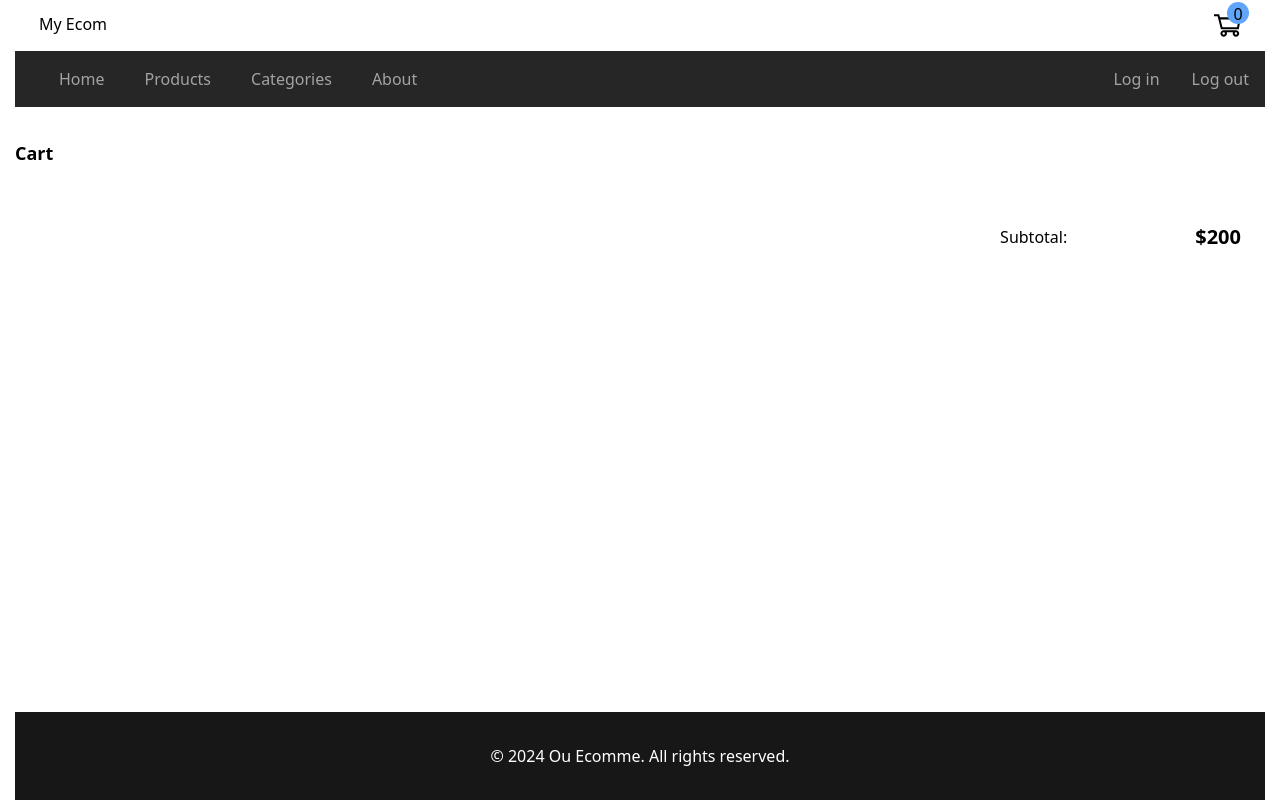
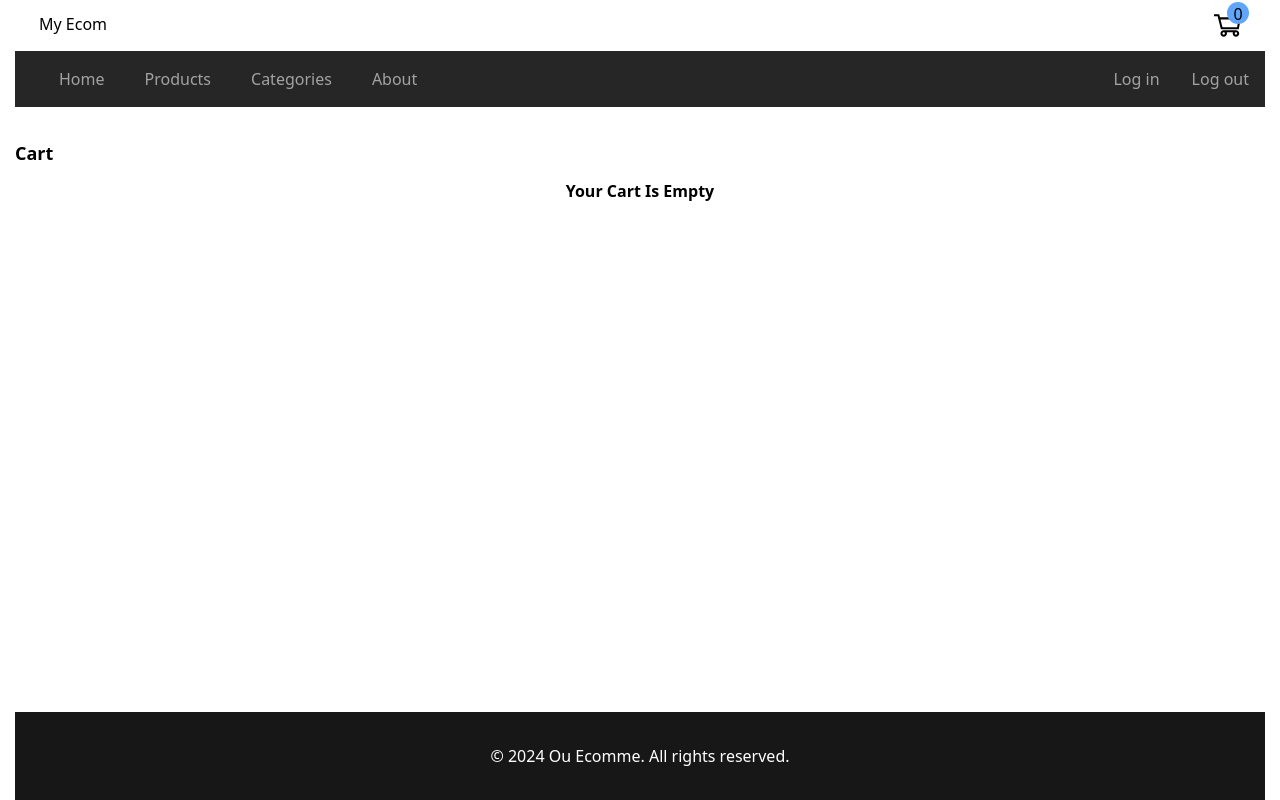
Before and after one commit to MoohamedPK/Ecomme-app, a React (Vite) app: page /cart in a window 1280 px wide. Built offline with nearby package versions, Linux system fonts and the light colour scheme.

Commit message:
finish the cart functions

```diff
--- a/src/components/eCommerce/CartItemsList/CartItemsList.tsx
+++ b/src/components/eCommerce/CartItemsList/CartItemsList.tsx
@@ -2,11 +2,12 @@ import { TProduct } from "src/types/product";
 import { CartItems } from "../main";
 
 type CartItemPros = {products: TProduct[]
-  changeQuantityHandler: (id:number, quantity:number) => void
+  changeQuantityHandler: (id:number, quantity:number) => void;
+  removeCartItem: (id:number) => void;
 };
 
-function CartItemsList({products, changeQuantityHandler}: CartItemPros) {
-    const renderList = products.map(prod => <CartItems key={prod.id} {...prod} changeQuantityHandler={changeQuantityHandler}/>)
+function CartItemsList({products, changeQuantityHandler, removeCartItem}: CartItemPros) {
+    const renderList = products.map(prod => <CartItems key={prod.id} {...prod} changeQuantityHandler={changeQuantityHandler} removeCartItem={removeCartItem}/>)
   return (
     <div>{renderList}</div>
   )
--- a/src/components/eCommerce/cartItems/CartItems.tsx
+++ b/src/components/eCommerce/cartItems/CartItems.tsx
@@ -1,10 +1,11 @@
 import { TProduct } from "src/types/product";
 import { memo } from "react";
-type CartItemsProps = TProduct & {changeQuantityHandler: (id:number, quantity:number) => void};
 
 
-const CartItems = memo(({title, img, price, max, quantity , changeQuantityHandler, id}: CartItemsProps) => {
-    console.log("render")
+type CartItemsProps = TProduct & {changeQuantityHandler: (id:number, quantity:number) => void; removeCartItem: (id:number) => void};
+
+
+const CartItems = memo(({title, img, price, max, quantity , changeQuantityHandler, id, removeCartItem}: CartItemsProps) => {
     // we change the max value to render it as an options elements
     const maxOption = Array(max).fill(0).map((_, index) =>{
         const quantity= ++index
@@ -13,11 +14,11 @@ const CartItems = memo(({title, img, price, max, quantity , changeQuantityHandle
         )
 })
 
-
     const changedQuantity = (e: React.ChangeEvent<HTMLSelectElement>) => {
         const quantityValue = +e.target.value;
         changeQuantityHandler(id, quantityValue);
     };
+
   return (
     <div className="main">
         <div className="product flex justify-between items-center my-5">
@@ -29,11 +30,11 @@ const CartItems = memo(({title, img, price, max, quantity , changeQuantityHandle
                 <div className="ml-7">
                     <div>
                         <h1 className="mb-2">{title}</h1>
-                        <p>${price}</p>
+                        <p>${price.toFixed(2)}</p>
                     </div>
 
                     <div className="mt-8">
-                        <button className="bg-neutral-500 rounded-lg px-3 text-white py-1">Remove</button>
+                        <button onClick={() => removeCartItem(id)} className="bg-neutral-500 rounded-lg px-3 text-white py-1">Remove</button>
                     </div>
                 </div>
             </div>
--- a/src/components/eCommerce/cartSubtotalPrice/CartSubtotalPrice.tsx
+++ b/src/components/eCommerce/cartSubtotalPrice/CartSubtotalPrice.tsx
@@ -1,5 +1,17 @@
+import { TProduct } from "src/types/product"
 
-function CartSubtotalPrice() {
+type TProdPrice = TProduct[];
+
+const CartSubtotalPrice = ({products}: TProdPrice) => {
+
+    const totalPrice = products.reduce((acc, curr) => {
+
+        const price = curr.price;
+        const quantity = curr.quantity;
+
+        return acc + price * quantity;
+    }, 0)
+
   return (
         <div className="flex justify-end items-center p-6 mt-8">
             <div className="mx-32">
@@ -7,10 +19,10 @@ function CartSubtotalPrice() {
             </div>
 
             <div>
-                <span className="font-bold text-xl">$200</span>
+                <span className="font-bold text-xl">${totalPrice.toFixed(2)}</span>
             </div>
         </div>
   )
 }
 
-export default CartSubtotalPrice
+export default CartSubtotalPrice;
--- a/src/pages/Cart.tsx
+++ b/src/pages/Cart.tsx
@@ -3,14 +3,13 @@ import { CartItemsList, CartSubtotalPrice } from "@components/eCommerce/main";
 import { useAppDispatch, useAppSelector } from "@store/hooks";
 import { useEffect, useCallback } from "react";
 import GetProductsByItems from "@store/Cart/action/GetProductsByItems";
-import { addChangedQuantity } from "@store/Cart/CartSlice";
+import { addChangedQuantity, removeItemFromCart } from "@store/Cart/CartSlice";
 import Loading from "src/feedback/loading/Loading";
 
 function Cart() {
 
     const dispatch = useAppDispatch();
     const {items, loading, error, productsFullInfo} = useAppSelector(state => state.cart);
-
     useEffect(() => {
         dispatch(GetProductsByItems())
     }, [dispatch])
@@ -21,14 +20,20 @@ function Cart() {
         dispatch(addChangedQuantity({id, quantity }));
     }, [dispatch]);
 
+    const removeCartItem = useCallback((id:number) => {
+        dispatch(removeItemFromCart(id));
+    }, [dispatch])
+
   return (
     <>
         <Heading>Cart</Heading>
     <Loading loading={loading} error={error}>
-        <>
-            <CartItemsList products = {products} changeQuantityHandler = {changeQuantityHandler}/>
-            <CartSubtotalPrice/>
-        </>
+        {products.length ? (
+            <>
+                <CartItemsList products = {products} changeQuantityHandler = {changeQuantityHandler} removeCartItem={removeCartItem}/>
+                <CartSubtotalPrice products= {products}/>
+            </>
+        ) : <div className=" text-center font-semibold ">Your Cart Is Empty</div>}
     </Loading>
     </>
   )
--- a/src/store/Cart/CartSlice.tsx
+++ b/src/store/Cart/CartSlice.tsx
@@ -32,6 +32,10 @@ const cartSlice = createSlice({
         },
         addChangedQuantity: (state, action) => {
             state.items[action.payload.id] = action.payload.quantity
+        },
+        removeItemFromCart : (state, action) => {
+            delete state.items[action.payload];
+            state.productsFullInfo = state.productsFullInfo.filter(prod => prod.id !== action.payload)
         }
     },
     extraReducers: (builder) => {
@@ -52,5 +56,5 @@ const cartSlice = createSlice({
 })
 
 
-export const {addToCart, addChangedQuantity} = cartSlice.actions;
+export const {addToCart, addChangedQuantity, removeItemFromCart} = cartSlice.actions;
 export default cartSlice.reducer;
```
